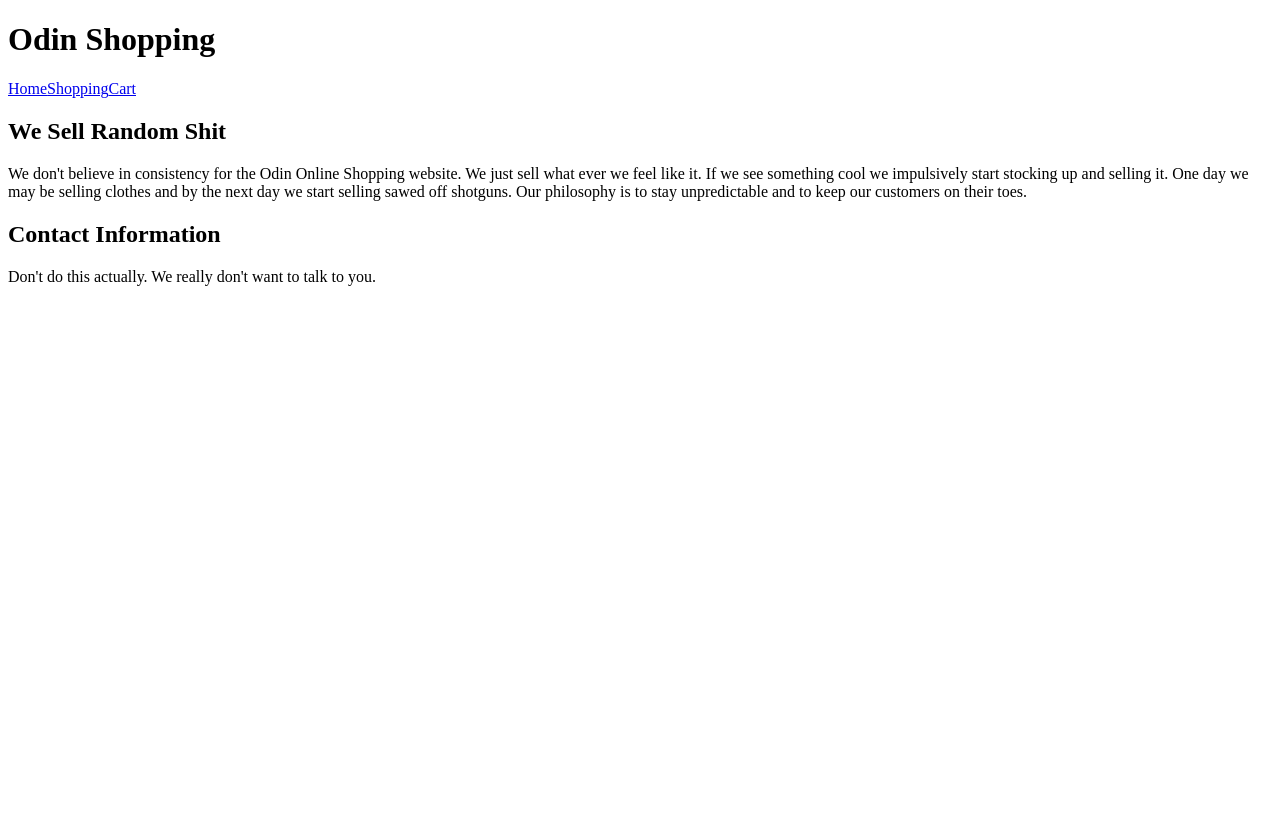
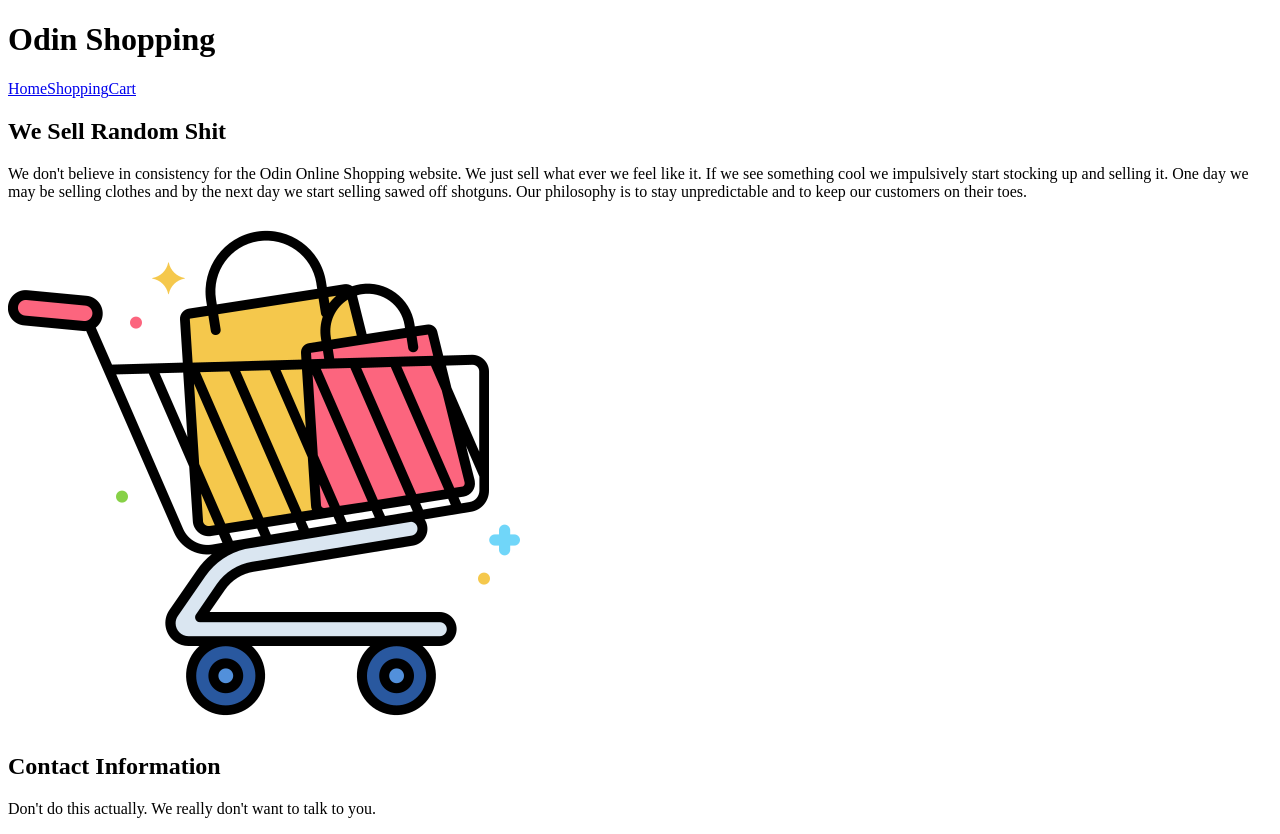
Before and after one commit to JBisquick/shopping-cart, a React (Vite) app: page / in a window 1280 px wide. Before the commit the page ends 800 px from the top, so only its background shows below. Built offline with nearby package versions, Linux system fonts and the light colour scheme.

Commit message:
Add image to home page

```diff
--- a/src/components/Home.jsx
+++ b/src/components/Home.jsx
@@ -1,8 +1,11 @@
+import Store from './public/store.png'
+
 function Home() {
   return (
     <div>
       <h2>We Sell Random Shit</h2>
       <p>We don't believe in consistency for the Odin Online Shopping website. We just sell what ever we feel like it. If we see something cool we impulsively start stocking up and selling it. One day we may be selling clothes and by the next day we start selling sawed off shotguns. Our philosophy is to stay unpredictable and to keep our customers on their toes.</p>
+      <img src={Store} />
       <h2>Contact Information</h2>
       <p>Don't do this actually. We really don't want to talk to you.</p>
     </div>
--- a/src/components/Shopping.jsx
+++ b/src/components/Shopping.jsx
@@ -1,5 +1,5 @@
 function Shopping() {
-  return <div>Shopping</div>;
-}
+    return <div>Shopping</div>;
+  }
 
 export default Shopping;
```
Also changed, not shown: src/components/public/store.png (added).
